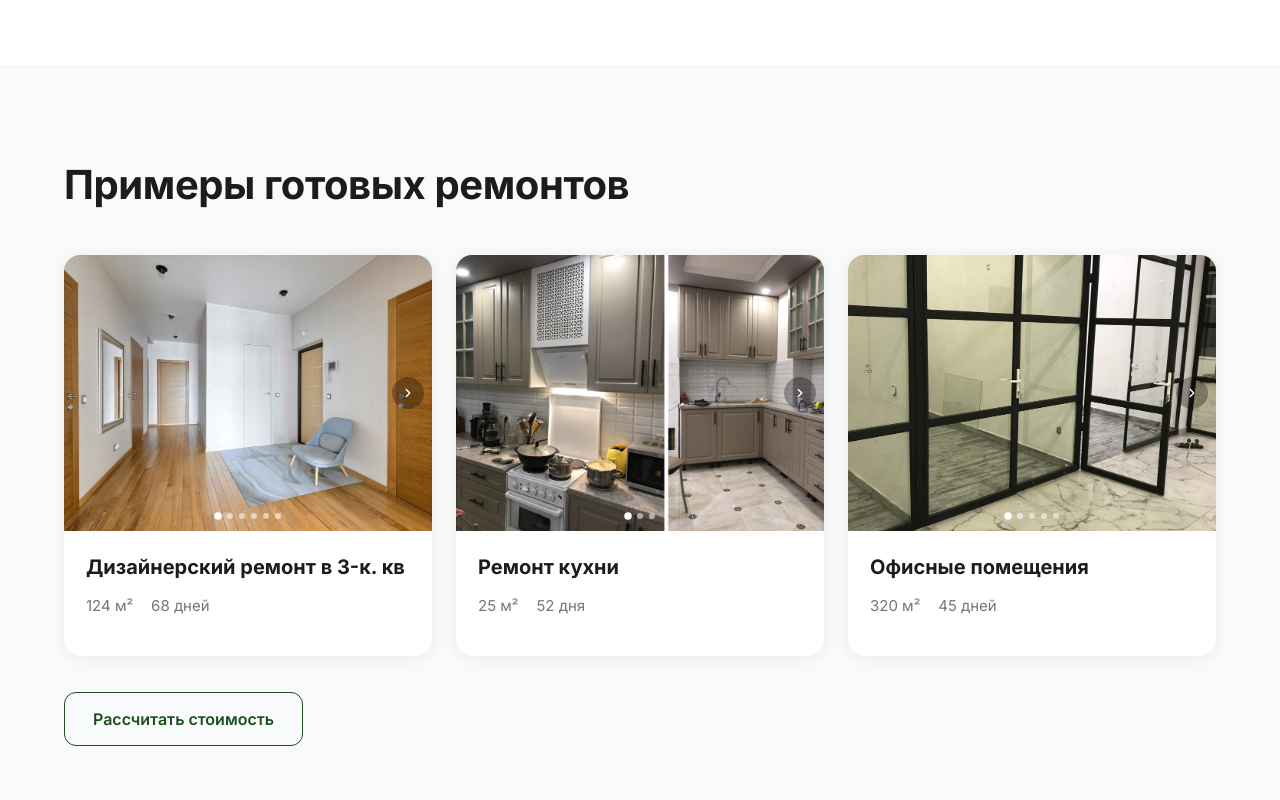
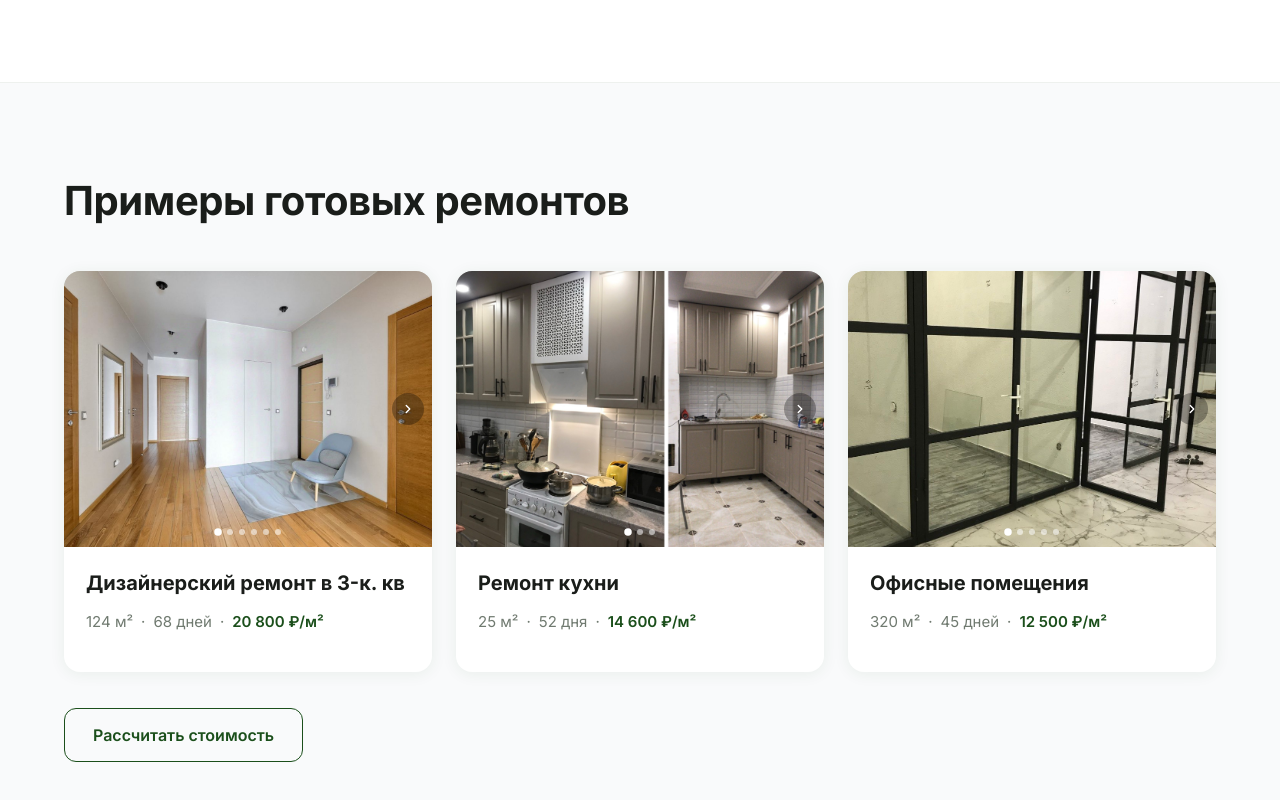
Before and after one commit to sudobins-png/tiyaksa-web, a Next.js app: page / in a window 1280 px wide. Shown: the part 1076-1876 px from the top of the page. Built offline with nearby package versions, Linux system fonts and the light colour scheme.

Commit message:
update hero badge subtitle and add price-per-sqm to portfolio cards

```diff
--- a/components/sections/Hero.tsx
+++ b/components/sections/Hero.tsx
@@ -17,6 +17,7 @@ function PriceBadge({ className = '' }: { className?: string }) {
       <div className="bg-gold px-4 py-[10px]">
         <p className="text-[10px] font-bold uppercase tracking-[.12em] text-ink/60 leading-none mb-[5px]">стоимость ремонта</p>
         <p className="text-[20px] font-extrabold text-ink leading-none">от 7 500 ₽/м²</p>
+        <p className="text-[11px] font-semibold text-ink/50 leading-none mt-[5px]">косметический ремонт</p>
       </div>
     </div>
   );
--- a/components/sections/Portfolio.tsx
+++ b/components/sections/Portfolio.tsx
@@ -238,9 +238,12 @@ function PortfolioCard({ item, onOpen }: CardProps) {
       {/* Info */}
       <div className="px-[22px] pb-6 pt-[22px]">
         <p className="font-bold text-xl text-ink">{item.name}</p>
-        <div className="flex gap-[18px] flex-wrap my-[14px] text-muted text-[15px]">
+        <div className="flex gap-2 flex-wrap my-[14px] text-muted text-[15px]">
           <span>{item.area}</span>
+          <span>·</span>
           <span>{item.term}</span>
+          <span>·</span>
+          <span className="text-forest font-semibold">{item.pricePerSqm}</span>
         </div>
       </div>
     </div>
--- a/data/content.ts
+++ b/data/content.ts
@@ -43,15 +43,15 @@ export const stats = [
 
 export const portfolioItems = [
   {
-    name: 'Дизайнерский ремонт в 3-к. кв', area: '124 м²', term: '68 дней',
+    name: 'Дизайнерский ремонт в 3-к. кв', area: '124 м²', term: '68 дней', pricePerSqm: '20 800 ₽/м²',
     images: ['/pk-10.jpeg', '/pk-11.jpeg', '/pk-12.jpeg', '/pk-13.jpg', '/pk-14.jpg', '/pk-15.jpg'],
   },
   {
-    name: 'Ремонт кухни',             area: '25 м²', term: '52 дня',
+    name: 'Ремонт кухни',             area: '25 м²',  term: '52 дня',  pricePerSqm: '14 600 ₽/м²',
     images: ['/pk-2.jpg', '/pk-3.jpg', '/pk-1.jpg'],
   },
   {
-    name: 'Офисные помещения',        area: '320 м²', term: '45 дней',
+    name: 'Офисные помещения',        area: '320 м²', term: '45 дней', pricePerSqm: '12 500 ₽/м²',
     images: ['/pk-5.jpg', '/pk-6.jpg', '/pk-7.jpg', '/pk-8.jpg', '/pk-9.jpg'],
   },
 ];
```
